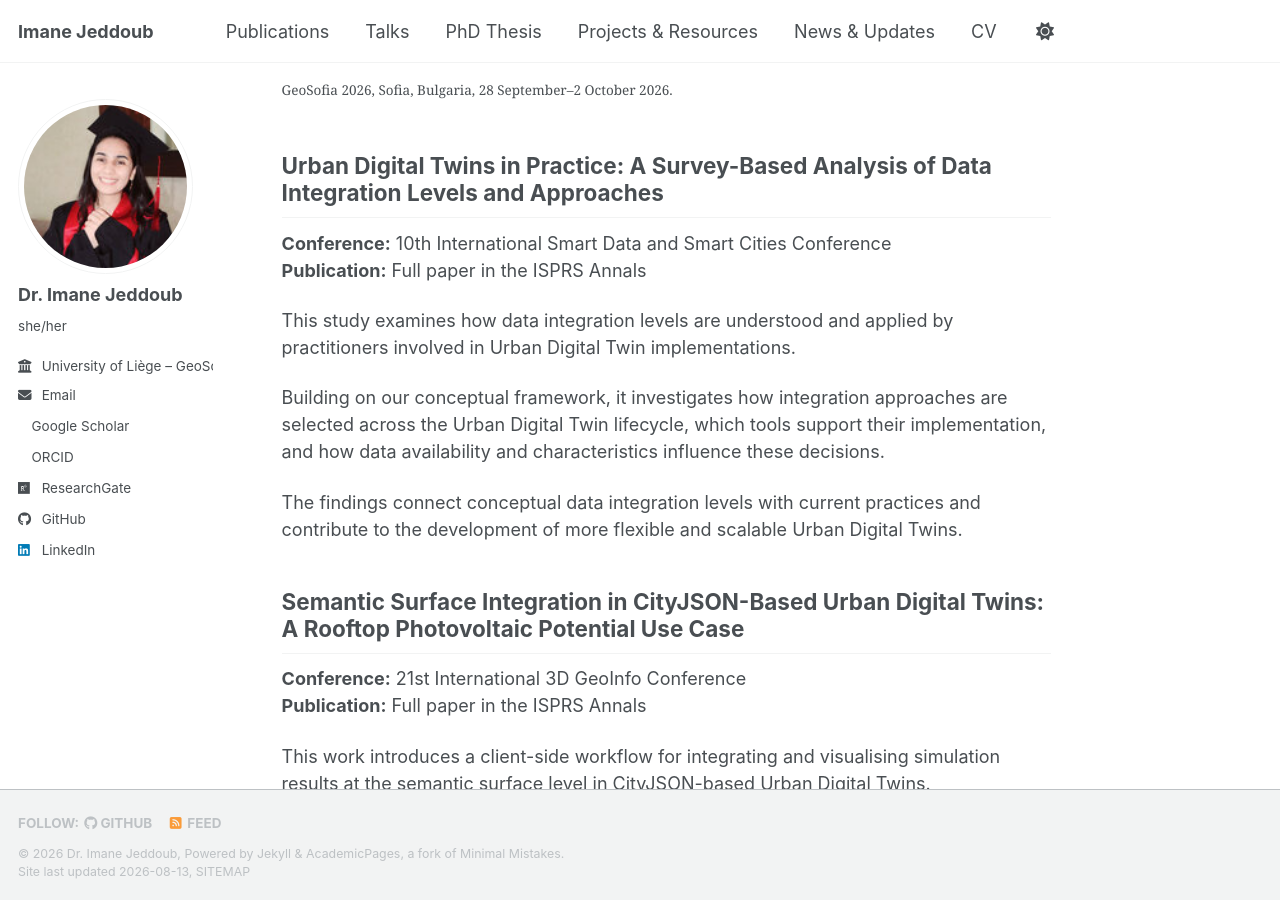
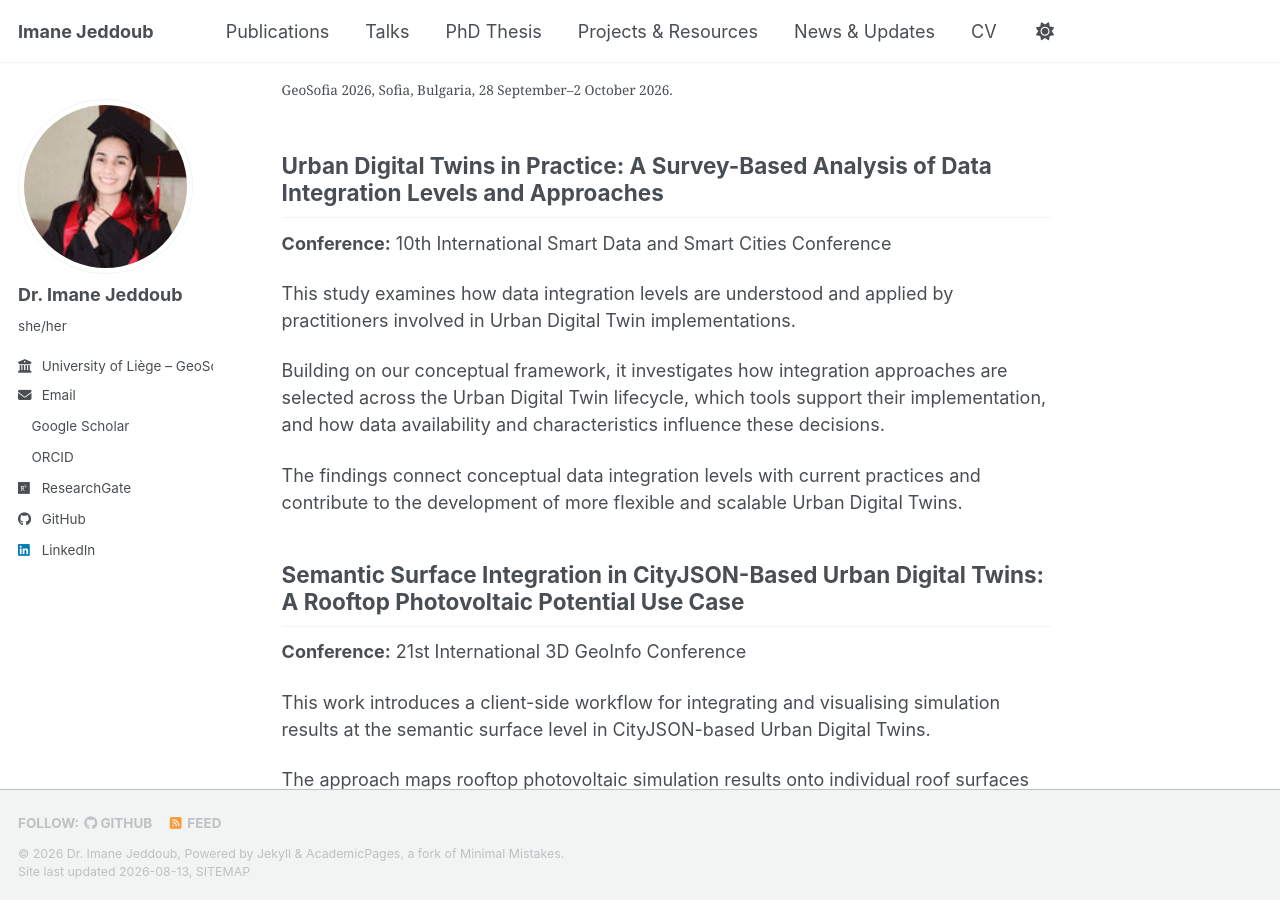
Before and after one commit to JEDDOUB/JEDDOUB.github.io, a Jekyll site: the page built from _posts/2026-08-13-upcoming-presentations-geosofia-2026.md, in a window 1280 px wide and 900 px high, scrolled down 678 px. Built offline with Jekyll 4.4.1, drawn with Linux system fonts in a browser that asks for light colours; a style sheet for code colours, icons or effects is not loaded.

Commit message:
Update 2026-08-13-upcoming-presentations-geosofia-2026.md

```diff
--- a/_posts/2026-08-13-upcoming-presentations-geosofia-2026.md
+++ b/_posts/2026-08-13-upcoming-presentations-geosofia-2026.md
@@ -27,7 +27,6 @@ The joint event brings together the **21st International 3D GeoInfo Conference**
 ## Urban Digital Twins in Practice: A Survey-Based Analysis of Data Integration Levels and Approaches
 
 **Conference:** 10th International Smart Data and Smart Cities Conference
-**Publication:** Full paper in the ISPRS Annals
 
 This study examines how data integration levels are understood and applied by practitioners involved in Urban Digital Twin implementations.
 
@@ -38,7 +37,6 @@ The findings connect conceptual data integration levels with current practices a
 ## Semantic Surface Integration in CityJSON-Based Urban Digital Twins: A Rooftop Photovoltaic Potential Use Case
 
 **Conference:** 21st International 3D GeoInfo Conference
-**Publication:** Full paper in the ISPRS Annals
 
 This work introduces a client-side workflow for integrating and visualising simulation results at the semantic surface level in CityJSON-based Urban Digital Twins.
 
```
